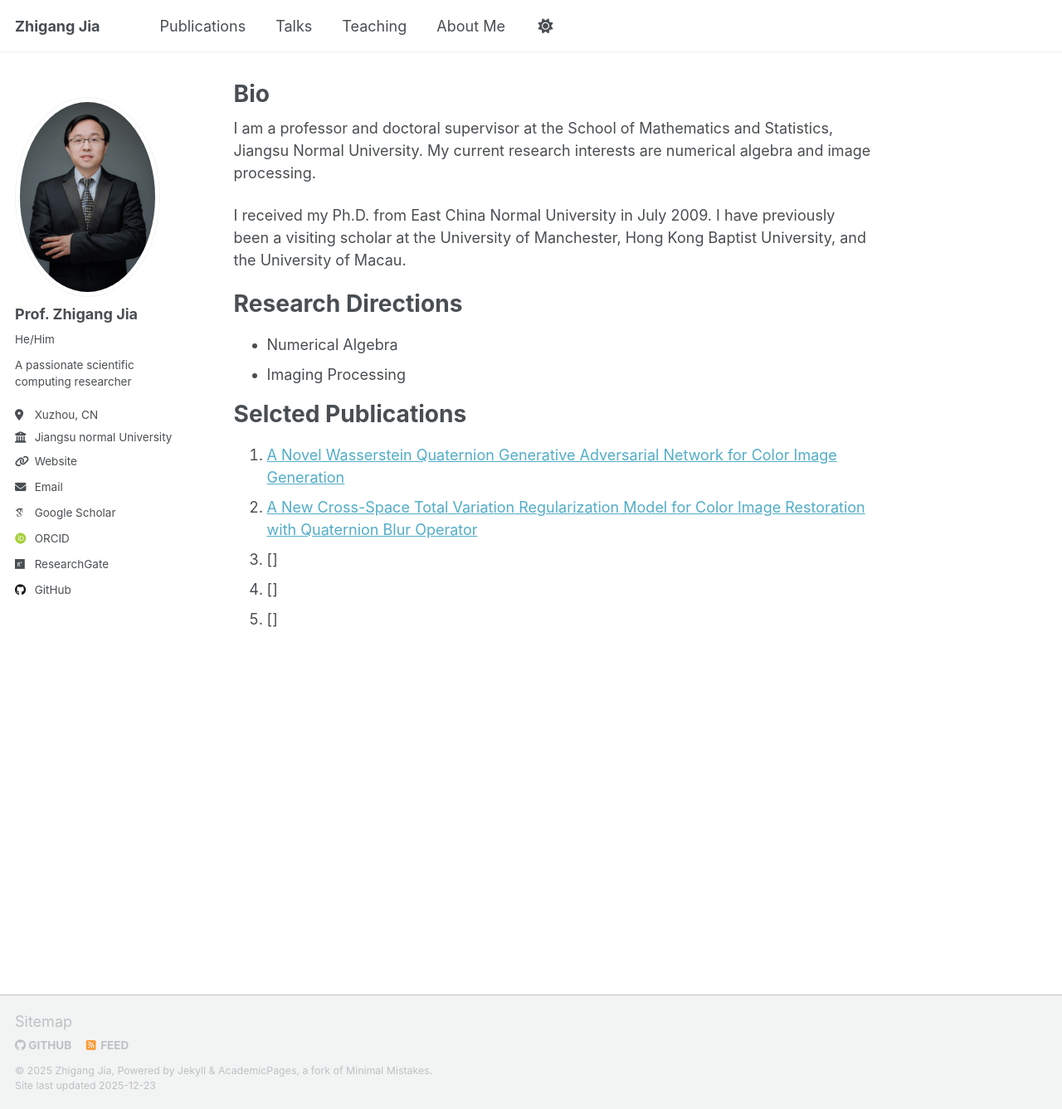
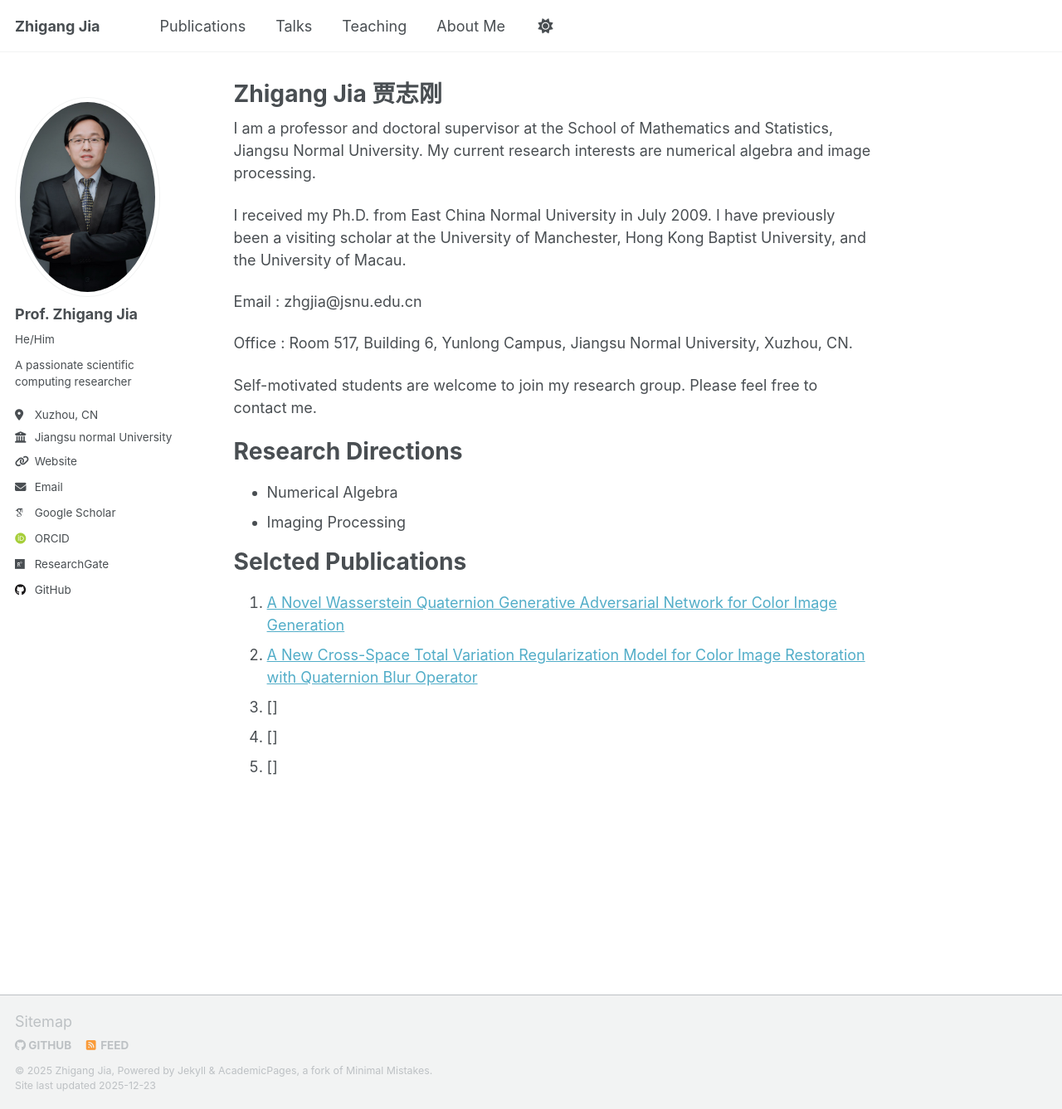
Before and after one commit to Zhigang-JIA/Zhigang-JIA.github.io, a Jekyll site: the page built from _pages/about.md, in a window 1280 px wide and 1337 px high. Shown: the whole window at 83% size. Built offline with Jekyll 4.4.1, drawn with Linux system fonts in a browser that asks for light colours; some web fonts are replaced; a script that is not in the unit is left out.

Commit message:
Update about.md

```diff
--- a/_pages/about.md
+++ b/_pages/about.md
@@ -1,6 +1,6 @@
 ---
 permalink: /
-title: "Bio "
+title: "Zhigang Jia 贾志刚 "
 author_profile: true
 redirect_from:
   - /about/
@@ -10,6 +10,12 @@ redirect_from:
 I am a professor and doctoral supervisor at the School of Mathematics and Statistics, Jiangsu Normal University. My current research interests are numerical algebra and image processing.
 
 I received my Ph.D. from East China Normal University in July 2009. I have previously been a visiting scholar at the University of Manchester, Hong Kong Baptist University, and the University of Macau.
+
+Email : zhgjia@jsnu.edu.cn
+
+Office : Room 517, Building 6, Yunlong Campus, Jiangsu Normal University, Xuzhou, CN.
+
+Self-motivated students are welcome to join my research group. Please feel free to contact me.
 
 # Research Directions
 * Numerical Algebra
```
